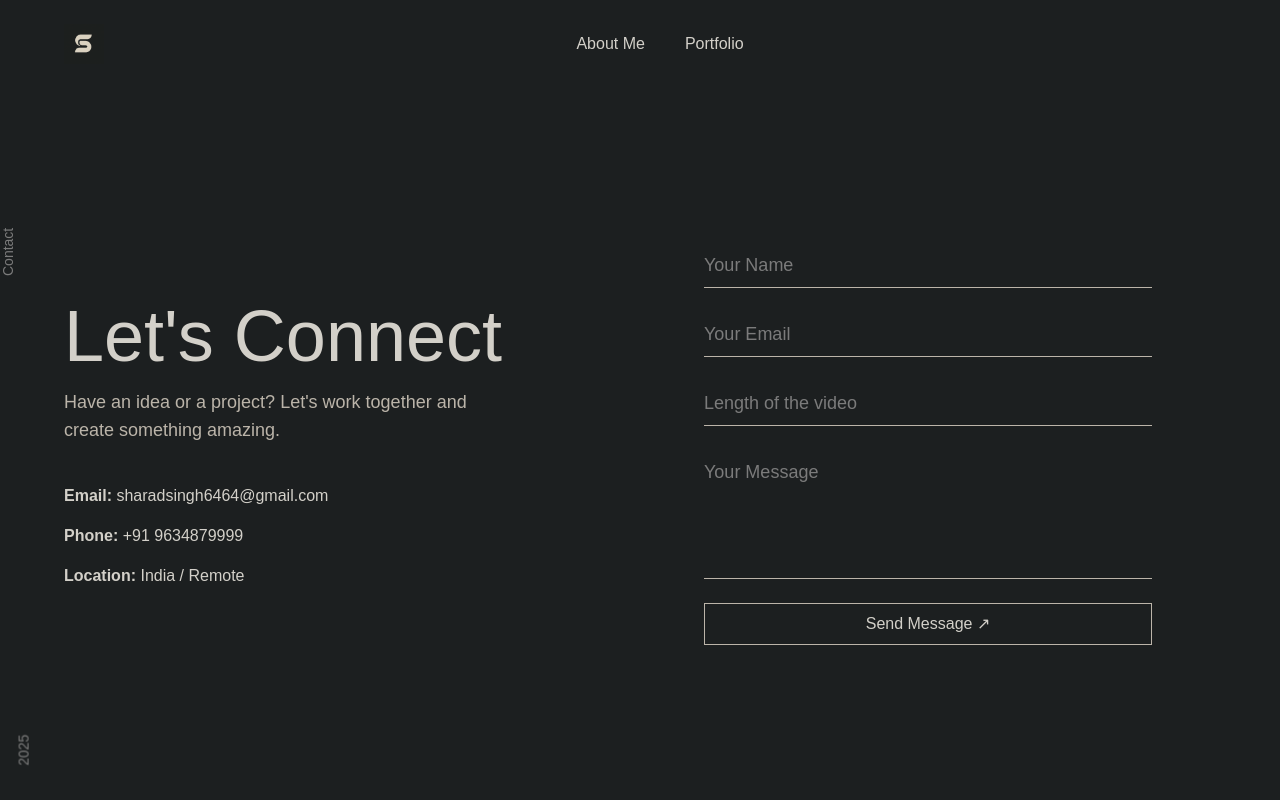
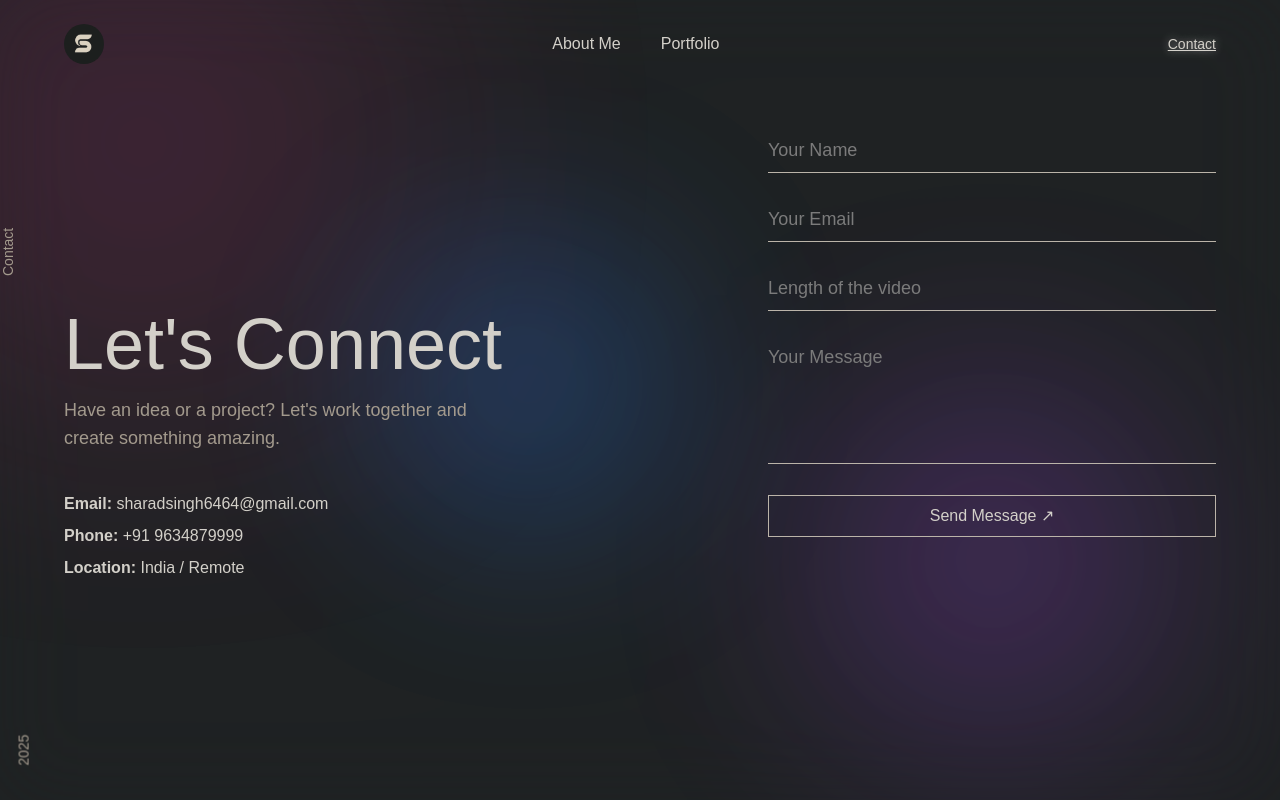
Before and after one commit to sharadChauhan7/Editing-Portfolio, a React (Vite) app: page /contactus in a window 1280 px wide. Built offline with nearby package versions, Linux system fonts and the light colour scheme.

Commit message:
Need optimization

```diff
--- a/src/Pages/Booking.jsx
+++ b/src/Pages/Booking.jsx
@@ -3,10 +3,10 @@ import { motion } from 'framer-motion'
 
 function Booking() {
   return (
-    <section className="relative bg-[#1C1F20] text-[#D3D0C9] px-6 md:px-16 py-28 max-sm:py-14 overflow-hidden z-10">
+    <section className="relative px-6 md:px-16 py-28 max-sm:py-14 overflow-hidden z-10">
       {/* 🟣 Floating particles */}
       <div className="absolute inset-0 -z-10 pointer-events-none ">
-        <div className="w-full h-full animate-pulse-slow  bg-[radial-gradient(circle_at_20%_20%,rgba(255,255,255,0.03),transparent_40%),radial-gradient(circle_at_80%_70%,rgba(255,255,255,0.02),transparent_40%)]" />
+        {/* <div className="w-full h-full animate-pulse-slow  bg-[radial-gradient(circle_at_20%_20%,rgba(255,255,255,0.03),transparent_40%),radial-gradient(circle_at_80%_70%,rgba(255,255,255,0.02),transparent_40%)]" /> */}
       </div>
 
       {/* 🔮 Main Card with animated shimmer */}
--- a/src/Pages/Contactus.jsx
+++ b/src/Pages/Contactus.jsx
@@ -1,6 +1,7 @@
 import React, { useState } from 'react'
 import Joi from 'joi'
 import Logo from '../assets/logo.png'
+import { motion } from 'framer-motion'
 
 const schema = Joi.object({
   name: Joi.string().min(2).max(50).required().label('Your Name'),
@@ -9,13 +10,50 @@ const schema = Joi.object({
   message: Joi.string().min(5).max(1000).required().label('Your Message'),
 })
 
+const fadeInVariants = {
+  hidden: { opacity: 0, y: 30 },
+  visible: (i = 1) => ({
+    opacity: 1,
+    y: 0,
+    transition: {
+      delay: i * 0.3,
+      duration: 0.6,
+      ease: 'easeOut',
+    },
+  }),
+}
+
+function InputField({ name, type = 'text', value, onChange, placeholder, error }) {
+  const isTextarea = name === 'message'
+  const inputClass = 'w-full bg-transparent border-b border-[#BBB4A9] placeholder:text-[#7B7B7B] text-lg focus:outline-none py-2'
+  return (
+    <div>
+      {isTextarea ? (
+        <textarea
+          name={name}
+          value={value}
+          onChange={onChange}
+          placeholder={placeholder}
+          className={`${inputClass} resize-none`}
+          rows="4"
+        />
+      ) : (
+        <input
+          type={type}
+          name={name}
+          value={value}
+          onChange={onChange}
+          placeholder={placeholder}
+          className={inputClass}
+        />
+      )}
+      {error && <span className="text-red-500 text-xs">{error}</span>}
+    </div>
+  )
+}
+
 function ContactUs() {
-  const [form, setForm] = useState({
-    name: '',
-    email: '',
-    length: '',
-    message: '',
-  })
+  const [form, setForm] = useState({ name: '', email: '', length: '', message: '' })
   const [errors, setErrors] = useState({})
 
   const handleChange = (e) => {
@@ -34,116 +72,141 @@ function ContactUs() {
       setErrors(errObj)
       return
     }
-    // Submit logic here (e.g., API call)
     alert('Still working on the form, please contact the owner manually!')
     setForm({ name: '', email: '', length: '', message: '' })
     setErrors({})
   }
 
   return (
-    <div className="min-h-screen w-full bg-[#1C1F20] text-[#D3D0C9] flex flex-col">
-      {/* Top Nav */}
-      <div className="flex justify-between items-center px-6 md:px-16 py-6">
-        <div className="text-xl font-bold">
-          <a href="/">
-            <img src={Logo} alt="Logo" className="h-10 w-auto" />
-          </a>
-        </div>
-        <div className="md:flex space-x-10 text-base">
-          <a href="/" className="hover:underline">About Me</a>
-          <a href="/" className="hover:underline">Portfolio</a>
-        </div>
-        <div className="text-sm underline hidden md:block">
-        </div>
+    <section className="relative min-h-screen w-full text-[#D3D0C9] bg-[#1C1F20] flex flex-col overflow-hidden">
+      {/* Background Glass & Blur Animation */}
+      <div className="absolute top-0 left-0 w-full h-full z-0 pointer-events-none overflow-hidden">
+        <div className="absolute w-96 h-96 bg-pink-500 opacity-10 rounded-full blur-[150px] top-[-50px] left-[-50px] animate-pulse"></div>
+        <div className="absolute w-80 h-80 bg-purple-500 opacity-10 rounded-full blur-[120px] bottom-[10%] right-[10%] animate-pulse"></div>
+        <div className="absolute w-72 h-72 bg-blue-500 opacity-10 rounded-full blur-[100px] top-[30%] left-[30%] animate-pulse"></div>
+        <div className="absolute inset-0 bg-white/5 backdrop-blur-2xl animate-pulse opacity-10"></div>
       </div>
 
-      {/* Content */}
-      <div className="flex-1 flex flex-col md:flex-row px-6 md:px-16 relative">
-        {/* Vertical Text */}
-        <div className="hidden md:block text-sm text-[#7B7B7B] rotate-[-90deg] absolute left-2 top-1/4 origin-left">
+      <motion.div
+        className="relative z-10 flex justify-between items-center px-6 md:px-16 py-6 w-full"
+        initial="hidden"
+        whileInView="visible"
+        viewport={{ once: true }}
+        variants={fadeInVariants}
+      >
+        <a href="/">
+          <img src={Logo} alt="Logo" className="h-10 w-auto rounded-full" />
+        </a>
+
+        <div className="hidden md:flex space-x-10 text-base">
+          <a href="/#about" className="hover:underline">About Me</a>
+          <a href="/#portfolio" className="hover:underline">Portfolio</a>
+        </div>
+
+        <div className="text-sm underline hidden md:block glow-text">
           Contact
         </div>
+      </motion.div>
 
-        {/* Left Side: Details */}
-        <div className="flex-1 flex flex-col justify-center items-center md:items-start py-10">
-          <h1 className="text-4xl sm:text-5xl lg:text-7xl font-light mb-4">
+      <div className="relative z-10 flex-1 flex flex-col md:flex-row px-6 md:px-16 gap-12 py-10">
+        <motion.div
+          className="hidden md:block text-sm text-[#A39A8D] rotate-[-90deg] absolute left-2 top-1/4 origin-left"
+          initial={{ opacity: 0, x: -50 }}
+          whileInView={{ opacity: 1, x: 0 }}
+          viewport={{ once: true }}
+          transition={{ duration: 0.8, ease: 'easeOut' }}
+        >
+          Contact
+        </motion.div>
+
+        <motion.div
+          className="flex-1 flex flex-col justify-center"
+          initial="hidden"
+          whileInView="visible"
+          viewport={{ once: true }}
+          variants={fadeInVariants}
+        >
+          <motion.h1 variants={fadeInVariants} custom={1} className="text-4xl sm:text-5xl lg:text-7xl font-light mb-4">
             Let's Connect
-          </h1>
-          <p className="text-[#BBB4A9] text-lg mb-10 max-w-md text-center md:text-left">
+          </motion.h1>
+
+          <motion.p variants={fadeInVariants} custom={2} className="text-[#A39A8D] text-lg mb-10 max-w-md">
             Have an idea or a project? Let's work together and create something amazing.
-          </p>
+          </motion.p>
 
-          <div className="space-y-4 text-center md:text-left">
-            <p className="text-base">
-              <strong>Email:</strong> sharadsingh6464@gmail.com
-            </p>
-            <p className="text-base">
-              <strong>Phone:</strong> +91 9634879999
-            </p>
-            <p className="text-base">
-              <strong>Location:</strong> India / Remote
-            </p>
-          </div>
-        </div>
+          <motion.div variants={fadeInVariants} custom={3} className="space-y-2 text-base">
+            <p><strong>Email:</strong> sharadsingh6464@gmail.com</p>
+            <p><strong>Phone:</strong> +91 9634879999</p>
+            <p><strong>Location:</strong> India / Remote</p>
+          </motion.div>
+        </motion.div>
 
-        {/* Right Side: Form */}
-        <div className="flex-1 flex flex-col justify-center py-10">
-          <form
-            className="flex flex-col space-y-6 max-w-md w-full mx-auto md:ml-auto"
+        <motion.form
+          className="flex-1 flex flex-col space-y-6 max-w-md w-full"
           onSubmit={handleSubmit}
           noValidate
+          initial="hidden"
+          whileInView="visible"
+          viewport={{ once: true }}
+          variants={fadeInVariants}
         >
-            <input
-              type="text"
+          <InputField
             name="name"
             value={form.name}
             onChange={handleChange}
-              placeholder="Your Name"
-              className="bg-transparent border-b border-[#BBB4A9] placeholder:text-[#7B7B7B] text-lg focus:outline-none py-2"
+            placeholder={schema.extract('name')._flags.label}
+            error={errors.name}
           />
-            {errors.name && <span className="text-red-500 text-xs">{errors.name}</span>}
-            <input
+          <InputField
+            name="email"
             type="email"
-              name="email"
             value={form.email}
             onChange={handleChange}
-              placeholder="Your Email"
-              className="bg-transparent border-b border-[#BBB4A9] placeholder:text-[#7B7B7B] text-lg focus:outline-none py-2"
+            placeholder={schema.extract('email')._flags.label}
+            error={errors.email}
           />
-            {errors.email && <span className="text-red-500 text-xs">{errors.email}</span>}
-            <input
-              type="text"
+          <InputField
             name="length"
             value={form.length}
             onChange={handleChange}
-              placeholder="Length of the video"
-              className="bg-transparent border-b border-[#BBB4A9] placeholder:text-[#7B7B7B] text-lg focus:outline-none py-2"
+            placeholder={schema.extract('length')._flags.label}
+            error={errors.length}
           />
-            {errors.length && <span className="text-red-500 text-xs">{errors.length}</span>}
-            <textarea
+          <InputField
             name="message"
             value={form.message}
             onChange={handleChange}
-              placeholder="Your Message"
-              className="bg-transparent border-b border-[#BBB4A9]  placeholder:text-[#7B7B7B] text-lg focus:outline-none py-2 resize-none"
-              rows="4"
+            placeholder={schema.extract('message')._flags.label}
+            error={errors.message}
           />
-            {errors.message && <span className="text-red-500 text-xs">{errors.message}</span>}
-            <button
+
+          <motion.button
             type="submit"
-              className="border border-[#BBB4A9] py-2 px-4 text-base hover:bg-[#222222] hover:text-[#F8F8F8] transition-colors"
+            variants={fadeInVariants}
+            custom={5}
+            className="border border-[#BBB4A9] py-2 px-4 text-base hover:bg-[#222222] hover:text-white transition-colors"
           >
             Send Message ↗
-            </button>
-          </form>
-        </div>
+          </motion.button>
+        </motion.form>
       </div>
 
-      {/* Left Bottom Year (Rotated) */}
-      <div className="fixed left-2 bottom-10 text-[#7B7B7B] text-sm rotate-[-90deg] hidden md:block">
+      <motion.div
+        className="fixed left-2 bottom-10 text-[#A39A8D] text-sm rotate-[-90deg] hidden md:block z-10"
+        initial={{ opacity: 0, y: 20 }}
+        whileInView={{ opacity: 1, y: 0 }}
+        viewport={{ once: true }}
+        transition={{ duration: 0.8, ease: 'easeOut' }}
+      >
         2025
-      </div>
-    </div>
+      </motion.div>
+
+      <style jsx>{`
+        .glow-text {
+          text-shadow: 0 0 8px rgba(255, 255, 255, 0.5);
+        }
+      `}</style>
+    </section>
   )
 }
 
--- a/src/Pages/Home.jsx
+++ b/src/Pages/Home.jsx
@@ -8,11 +8,11 @@ import { projectData } from './data.js'
 import { trendingData } from './data.js'
 import VideoCompareCard from '../components/VideoCompareCard.jsx'
 import EditingCompareCard from '../components/EditingCompareCard.jsx'
+import { motion } from 'framer-motion'
 function Home() {
   return (
     <>
-      <div className=' text-[#D3D0C9] relative w-full bg-[#1C1F20] overflow-hidden'>
-
+      <div className=' relative w-full bg-[#1C1F20] text-[#D3D0C9]  overflow-hidden'>
         <Landing />
         <EditingCompareCard/>
         <VideoCompareCard/>
--- a/src/Pages/Landing.jsx
+++ b/src/Pages/Landing.jsx
@@ -37,7 +37,7 @@ function Landing() {
       >
         <div className="text-xl mx-4 font-bold">
           <a href="/">
-            <img src={Logo} alt="Logo" className="h-10 w-auto" />
+            <img src={Logo} alt="Logo" className="h-10 w-auto rounded-full" />
           </a>
         </div>
 
```
Also changed, not shown: src/Pages/Aboutus.jsx (+52 -63 lines), src/Pages/Content.jsx (+13 -13 lines), src/Pages/Footer.jsx (+20 -14 lines), src/components/EditingCompareCard.jsx (+41 -26 lines), src/components/InstagramEmbed.jsx (+20 -8 lines), src/components/VideoCompareCard.jsx (+42 -35 lines), src/components/YouTubeEmbed.jsx (+8 -8 lines). Lines whose indentation alone changed are shown as unchanged.
